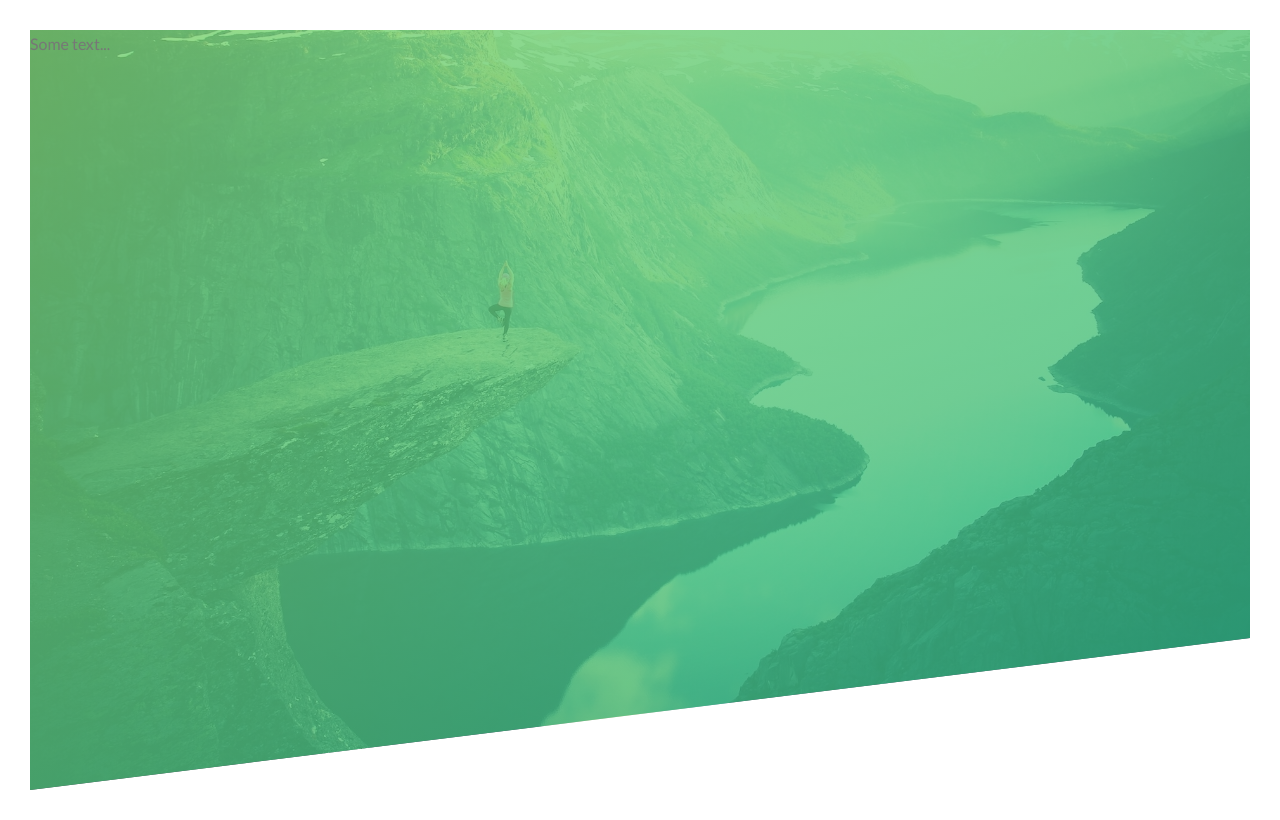
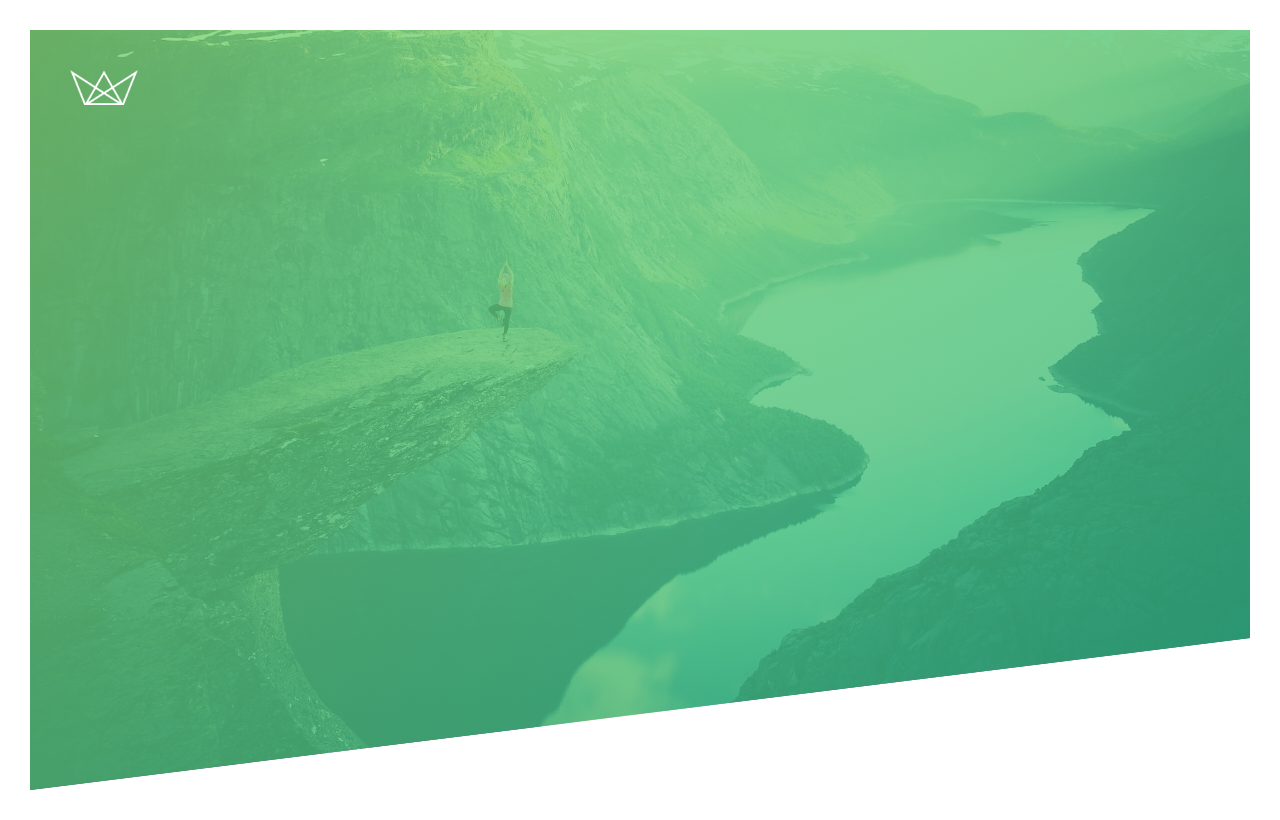
Before and after one commit to dario-piotrowicz/VueJS3-CSS_demo_Natours_website_miniproject, a Vue app: page / in a window 1280 px wide. Built offline with nearby package versions, Linux system fonts and the light colour scheme.

Commit message:
set the logo image in the intro section

```diff
--- a/src/components/sections/Intro.vue
+++ b/src/components/sections/Intro.vue
@@ -1,14 +1,29 @@
 <template>
-  <section id="intro">Some text...</section>
+  <section id="intro">
+    <div class="logo-container">
+      <img src="../../assets/images/logo-white.png" alt="Logo" class="logo" />
+    </div>
+  </section>
 </template>
 
 <style>
 #intro {
   height: 95vh;
+  position: relative;
   background-image: linear-gradient(to bottom right, #7ed56fc9, #28b485c9),
     url("../../assets/images/intro-bg.jpg");
   background-size: cover;
   background-position: top;
   clip-path: polygon(0 0, 100% 0, 100% 80%, 0 100%);
 }
+
+.logo-container {
+  position: absolute;
+  top: 40px;
+  left: 40px;
+}
+
+.logo {
+  height: 35px;
+}
 </style>
```
Also changed, not shown: src/assets/images/logo-white.png (added).
